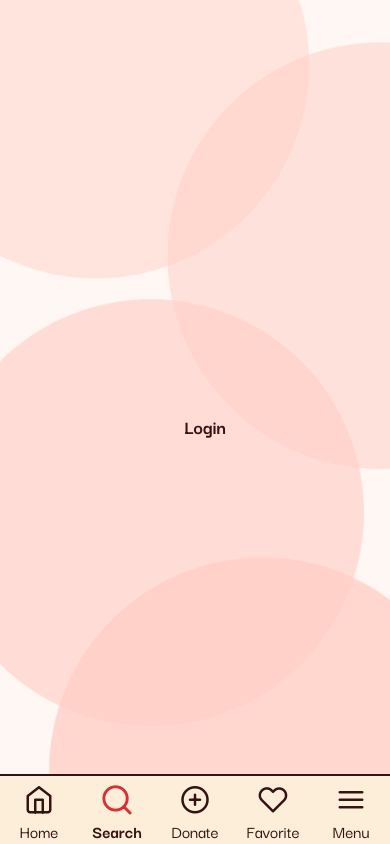
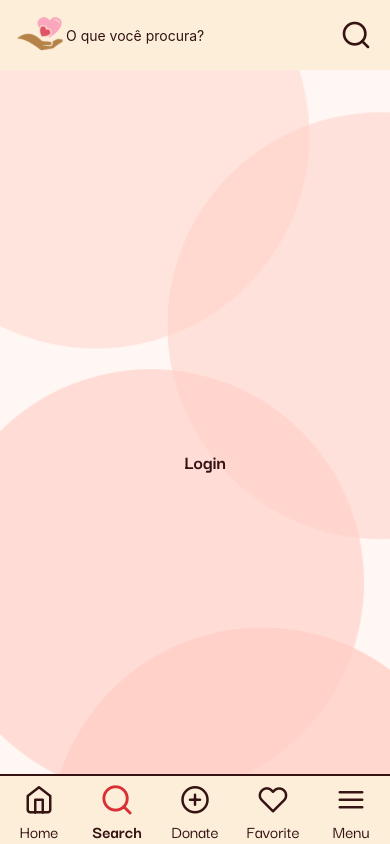
Before and after one commit to Tudo-De-Doacao/TudoDeDoacao, a React Native app: screen /Search in a window 390 px wide. Built offline with nearby package versions, Linux system fonts and the light colour scheme.

Commit message:
Header in the Search and Home Screen & Logo Imported

```diff
--- a/app.json
+++ b/app.json
@@ -1,7 +1,7 @@
 {
   "expo": {
     "name": "tudodedoacao",
-    "slug": "snack-52810044-e2f9-4bdc-b954-2b4fcfb07be7",
+    "slug": "snack-047e88ab-e9f5-49e5-9521-ee525ea8944a",
     "version": "1.0.0",
     "orientation": "portrait",
     "icon": "./assets/icon.png",
--- a/components/Header.js
+++ b/components/Header.js
@@ -1,24 +1,33 @@
-import { View,  Image, Pressable } from 'react-native';
+import { View, TextInput, Image, Pressable } from 'react-native';
 import Icon from 'react-native-vector-icons/Feather';
-
-import H1 from "./H1";
+import { useNavigation } from '@react-navigation/native';
 import styles from '../styles/index';
 
+
 export default function Header () {
+
+const navigation = useNavigation();
+
+
 return (
+
+
 <View style={styles.headerBar}>
-<Pressable>
-<Image />
+<Pressable onPress={() => navigation.navigate('Home')}>
+<Image
+source={require('../assets/Logo.png')}
+style={styles.logo}/>
 </Pressable>
-<H1>
-Cabeçalho
-</H1>
-<View>
-<Pressable style={styles.iconHeader}>
-<Icon name = 'search' size={24} color='#351313' />
+<TextInput
+placeholder = "O que você procura?"
+style={styles.inputHeader}
+/>
+<Pressable
+style={styles.iconCont}
+onPress={() => navigation.navigate('Search')}>
+<Icon name = 'search' size={32} color='#351313' style={styles.iconHeader} />
 </Pressable>
 
 </View>
-</View>
 );
 }
--- a/src/pages/home.js
+++ b/src/pages/home.js
@@ -12,7 +12,7 @@
       <ImageBackground
         source={require('../../assets/BGHome.png')}
         style={styles.bgimagem}
-        resizeMode="stretch"
+        resizeMode="cover"
       />
       <ScrollView contentContainerStyle={styles.scroll}>
         <View style={styles.bodyPrin}>
--- a/src/pages/search.js
+++ b/src/pages/search.js
@@ -3,10 +3,12 @@
 import styles from '../../styles/index';
 
 import H1 from '../../components/H1';
+import Header from '../../components/Header';
 
 function SearchScreen() {
 return (
   <>
+  <Header />
    <ImageBackground
           source={require('../../assets/BGHome.png')}
           style={styles.bgimagem}
--- a/styles/index.ts
+++ b/styles/index.ts
@@ -22,22 +22,40 @@
  },
  headerBar:
  {
-    height: 70,
+   height: 70,
+    flexDirection: 'row',
+    alignItems: 'center',
+    paddingHorizontal: 16,
+    paddingVertical: 12,
     backgroundColor: colors.background,
-    elevation: 10,
-    position: 'relative',
-    padding: 5,
+    justifyContent: 'space-between',
+ },
+ iconCont :
+  {
+    flex: 1,
     flexDirection: 'row',
-    justifyContent: 'flex-start'
+    backgroundColor: colors.background,
+    marginHorizontal: 12,
+    alignItems: 'center',
+    paddingHorizontal: 10,
+    maxHeight: 32,
+    maxWidth: 32,
  },
- iconHeader :
-  {
-  position: 'relative',
-  margin: 10,
-  paddignTop: 25,
-  paddingBottom: 25,
- },
-
+logo: {
+ height: 50,
+ width: 50,
+ alignSelf: 'center'
+},
+inputHeader: {
+    flex: 1,
+    height: 36,
+    color: colors.marker,
+  },
+iconHeader: {
+ height: 35,
+ width: 35,
+ alignSelf: 'center'
+},
  scroll:
  {
     paddingBottom: 25,
```
Also changed, not shown: assets/Logo.png (added).
